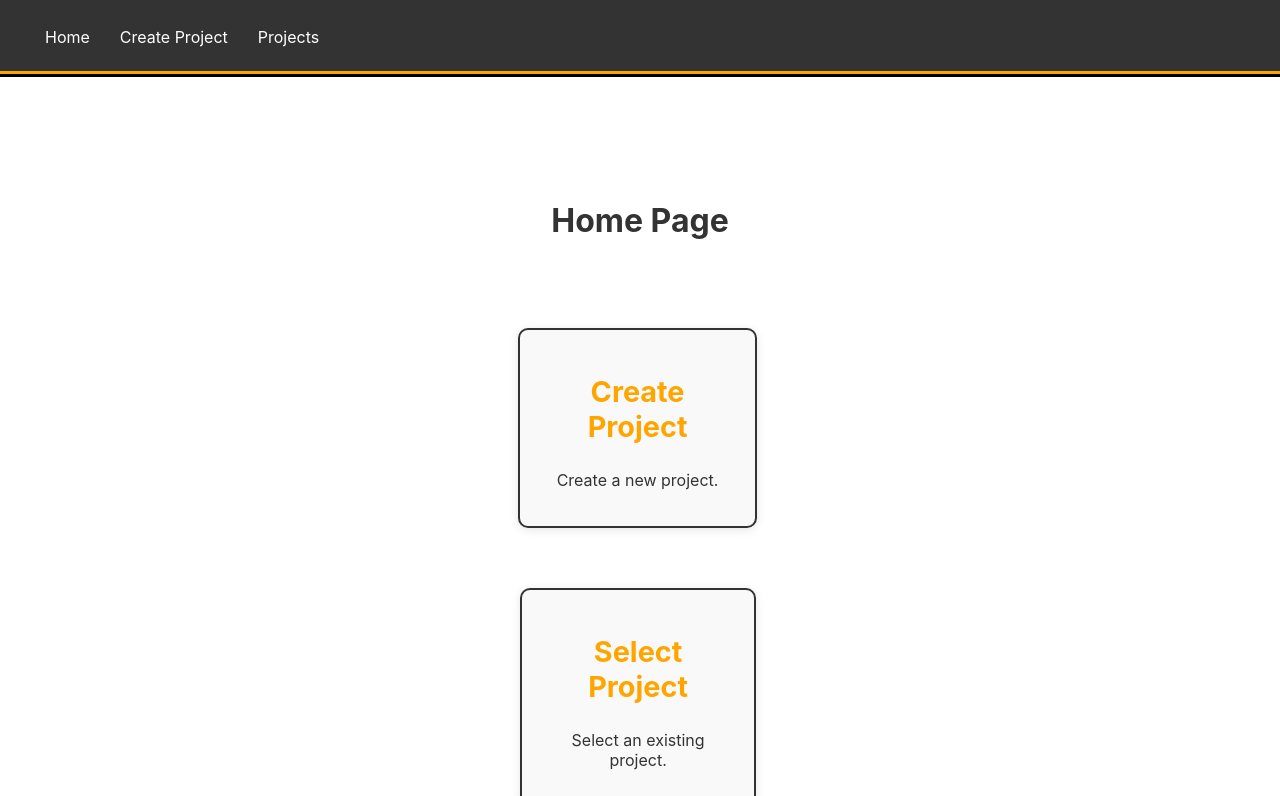
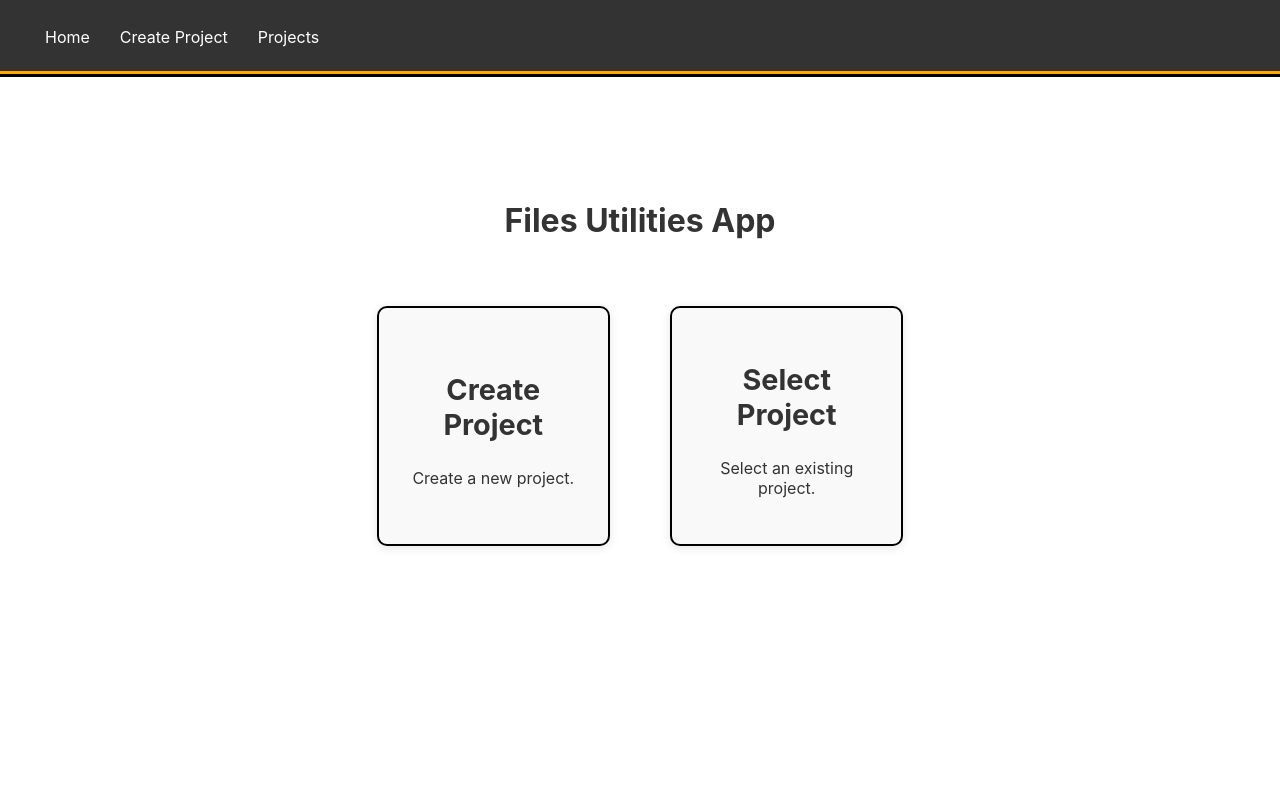
Before and after one commit to panciut/files-utils, a React (Create React App) app in the folder frontend/: page / in a window 1280 px wide. Shown: the top 796 px of the page. Built offline with nearby package versions, Linux system fonts and the light colour scheme.

Commit message:
forntend v0.6

```diff
--- a/frontend/src/components/ProjectList.styles.js
+++ b/frontend/src/components/ProjectList.styles.js
@@ -27,9 +27,26 @@ export const ProjectItemContainer = styled.div`
   margin: 10px 0;
   background-color: ${theme.colors.darkGrey};
   border: 3px solid ${theme.colors.black};
-  box-shadow: inset 0 -3px 0 0 ${theme.colors.orange};
   border-radius: 10px;
   position: relative;
+  transition: transform 0.3s ease, box-shadow 0.3s ease;
+
+  &:hover {
+    transform: translateY(-5px);
+    box-shadow: 0 4px 8px rgba(0, 0, 0, 0.2);
+  }
+
+  &::before {
+    content: "";
+    position: absolute;
+    top: -3px;
+    left: -3px;
+    right: -3px;
+    bottom: -3px;
+    border: 3px solid ${theme.colors.orange};
+    border-radius: 10px;
+    z-index: -1;
+  }
 `;
 
 export const ProjectItemLink = styled(Link)`
@@ -41,7 +58,7 @@ export const ProjectItemLink = styled(Link)`
   width: 100%;
   height: 100%;
   padding: 20px;
-  position: absolute;
+  position: relative;
   left: 0;
   top: 0;
 
@@ -55,17 +72,17 @@ export const ProjectItemText = styled.div`
   text-align: center;
   font-weight: bold;
   font-size: 1.5rem;
-  color: ${theme.colors.white};
+  color: ${theme.colors.orange};
 `;
 
 export const DeleteButton = styled.button`
   padding: 10px;
   background-color: ${theme.colors.orange};
-  border: 2px solid ${theme.colors.darkGrey};
+  border: 2px solid ${theme.colors.black};
   border-radius: 5px;
   cursor: pointer;
   font-size: 1rem;
-  color: ${theme.colors.white};
+  color: ${theme.colors.black};
   position: relative;
   z-index: 1;
 
--- a/frontend/src/pages/HomePage.jsx
+++ b/frontend/src/pages/HomePage.jsx
@@ -1,7 +1,6 @@
 // frontend/src/pages/HomePage.jsx
 
 import React from 'react';
-import { Link } from 'react-router-dom';
 import {
     HomePageContainer,
     HomePageHeading,
@@ -15,31 +14,23 @@ import {
 const HomePage = () => {
     return (
         <HomePageContainer>
-            <HomePageHeading>Home Page</HomePageHeading>
+            <HomePageHeading>Files Utilities App</HomePageHeading>
             <Nav>
                 <NavList>
                     <li>
-                        <Section>
+                        <Section to="/create-project">
                             <SectionTitle>
-                                <Link to="/create-project">Create Project</Link>
+                                Create Project
                             </SectionTitle>
                             <SectionContent>Create a new project.</SectionContent>
                         </Section>
                     </li>
                     <li>
-                        <Section>
+                        <Section to="/projects">
                             <SectionTitle>
-                                <Link to="/projects">Select Project</Link>
+                                Select Project
                             </SectionTitle>
                             <SectionContent>Select an existing project.</SectionContent>
-                        </Section>
-                    </li>
-                    <li>
-                        <Section>
-                            <SectionTitle>
-                                <Link to="/options">Options</Link>
-                            </SectionTitle>
-                            <SectionContent>Various options (Not Implemented).</SectionContent>
                         </Section>
                     </li>
                 </NavList>
--- a/frontend/src/pages/HomePage.styles.js
+++ b/frontend/src/pages/HomePage.styles.js
@@ -1,6 +1,7 @@
 // frontend/src/pages/HomePage.styles.js
 
 import styled from "styled-components";
+import { Link } from "react-router-dom"; // Import Link
 import theme from "../theme";
 
 export const HomePageContainer = styled.div`
@@ -16,45 +17,65 @@ export const HomePageContainer = styled.div`
 export const HomePageHeading = styled.h1`
   font-size: 32px;
   color: ${theme.colors.darkGrey};
+  margin-bottom: 20px;
 `;
 
 export const Nav = styled.nav`
   margin-top: 20px;
+  width: 100%;
+  display: flex;
+  justify-content: center;
 `;
 
 export const NavList = styled.ul`
   list-style-type: none;
   padding: 0;
   display: flex;
-  flex-direction: column;
-  align-items: center;
+  flex-wrap: wrap;
+  gap: 20px;
+  justify-content: center;
 
   li {
-    margin: 10px 0;
-
-    a {
-      text-decoration: none;
-      color: ${theme.colors.orange};
-
-      &:hover {
-        color: ${theme.colors.darkOrange};
-      }
-    }
+    flex: 1 1 calc(50% - 40px); /* Calculate the width to fit two items per line with gap */
+    max-width: 40%; /* Ensure the maximum width is 40% */
+    margin: 10px 20px;
   }
 `;
 
-export const Section = styled.div`
+export const Section = styled(Link)`
   display: flex;
   flex-direction: column;
   align-items: center;
   justify-content: center;
-  margin: 20px 0;
+  height: 30vh; /* Fixed height of 30% */
+  width: 100%; /* Full width of the container */
   padding: 20px;
-  border: 2px solid ${theme.colors.darkGrey};
+  border: 2px solid ${theme.colors.black};
   border-radius: 10px;
   background-color: ${theme.colors.lightGrey};
   box-shadow: 0 2px 10px rgba(0, 0, 0, 0.1);
-  width: 80%;
+  box-sizing: border-box; /* Include padding and border in the element's total width and height */
+  text-decoration: none;
+  color: inherit;
+  position: relative;
+  transition: transform 0.3s ease, box-shadow 0.3s ease;
+
+  &:hover {
+    transform: translateY(-5px);
+    box-shadow: 0 4px 8px rgba(0, 0, 0, 0.2);
+  }
+
+  &::before {
+    content: "";
+    position: absolute;
+    top: -3px;
+    left: -3px;
+    right: -3px;
+    bottom: -3px;
+    border: 3px solid ${theme.colors.orange};
+    border-radius: 10px;
+    z-index: -1;
+  }
 `;
 
 export const SectionTitle = styled.h2`
--- a/frontend/src/pages/ProjectListPage.jsx
+++ b/frontend/src/pages/ProjectListPage.jsx
@@ -10,7 +10,7 @@ import {
 const ProjectListPage = () => {
     return (
         <ProjectListPageContainer>
-            <ProjectListPageHeading>Project List Page</ProjectListPageHeading>
+            <ProjectListPageHeading>Project List</ProjectListPageHeading>
             <ProjectList />
         </ProjectListPageContainer>
     );
--- a/frontend/src/pages/ProjectListPage.styles.js
+++ b/frontend/src/pages/ProjectListPage.styles.js
@@ -15,4 +15,5 @@ export const ProjectListPageContainer = styled.div`
 export const ProjectListPageHeading = styled.h2`
   font-size: 24px;
   color: ${theme.colors.darkGrey};
+  margin-bottom: 20px;
 `;
```
